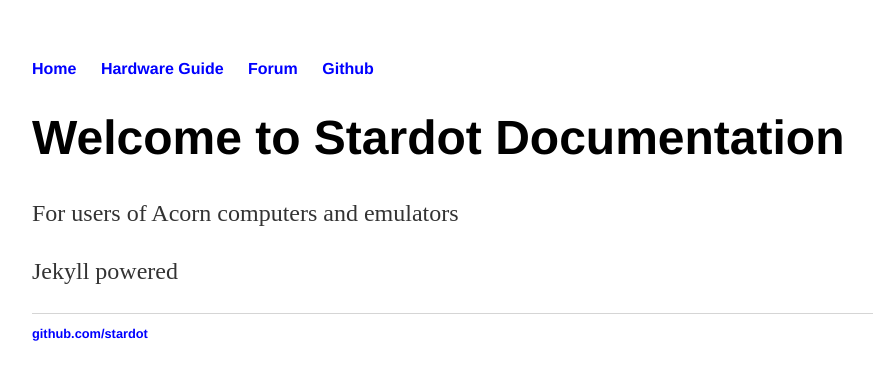
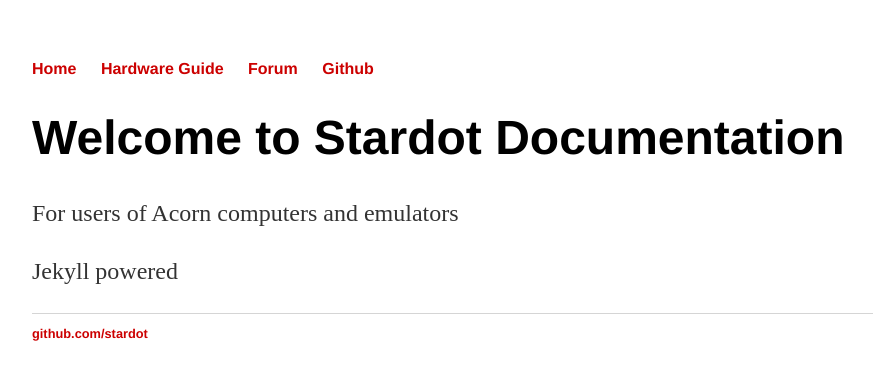
Before and after one commit to elminster/elminster.github.io, a Jekyll site: the page built from index.html, in a window 1280 px wide. Shown: the top 380 px of the page, without its empty margins (160-1033 px from the left). Built offline with Jekyll 4.4.1, drawn with Linux system fonts in a browser that asks for light colours.

Commit message:
Change for Jekyll

```diff
--- a/css/main.css
+++ b/css/main.css
@@ -14,13 +14,10 @@
 }
 a {
     text-decoration: none;
-    color: blue;
+    color: #CC0000;
 }
 a:hover {
     text-decoration: underline;
-}
-a:visited {
-    color: grey;
 }
 
 h1 {
```
